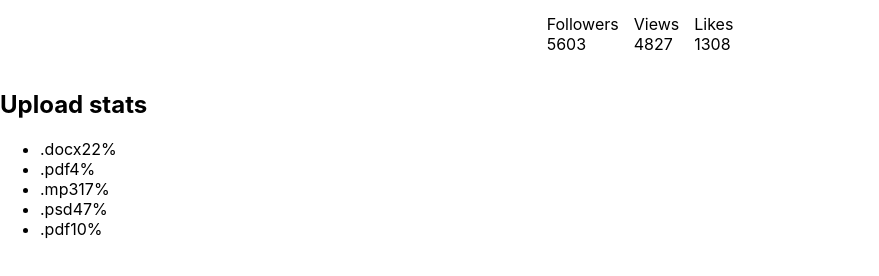
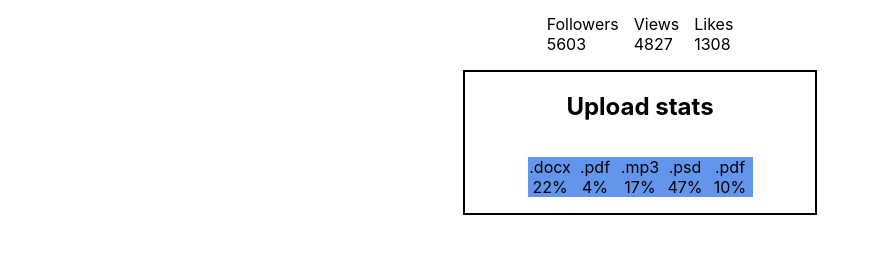
Before and after one commit to Bo1hdan/goit-react-hw-01-components, a React (Create React App) app: page / in a window 1280 px wide. Shown: the part 396-672 px from the top of the page, without its empty margins (0-879 px from the left). Built offline with nearby package versions, Linux system fonts and the light colour scheme.

Commit message:
2nd is done

```diff
--- a/src/components/App.jsx
+++ b/src/components/App.jsx
@@ -12,6 +12,7 @@ export const App = () => {
       avatar={user.avatar}
       stats={user.stats}
        />
+
        <Statistics title="Upload stats" stats={data} />
        {/* <Statistics stats={data} /> */}
  </div>
--- a/src/components/Statistics/Statistics.module.css
+++ b/src/components/Statistics/Statistics.module.css
@@ -1,12 +1,37 @@
 .statistics {
+    display: flex;
+    flex-direction: column;
+    justify-content: center;
+    align-items: center;
+    max-width: 350px;
+    margin: 0 auto;
+    border: 2px solid black;
 }
 .title {
 }
 .statList {
+    list-style: none;
+    display: flex;
+    align-items: center;
+    padding: 0px;
+    background-color:cornflowerblue;
+    /* gap: 15px; */
+
 }
 .item {
+    /* border-top: 2px solid black;
+    border-bottom: 2px solid black;
+    border-right: 2px solid black; */
+    width: 45px;
+    text-align: center;
 }
+
 .label {
+    display: block;
+
+
 }
 .percentage {
+
+    padding-top: 15px;
 }
```
